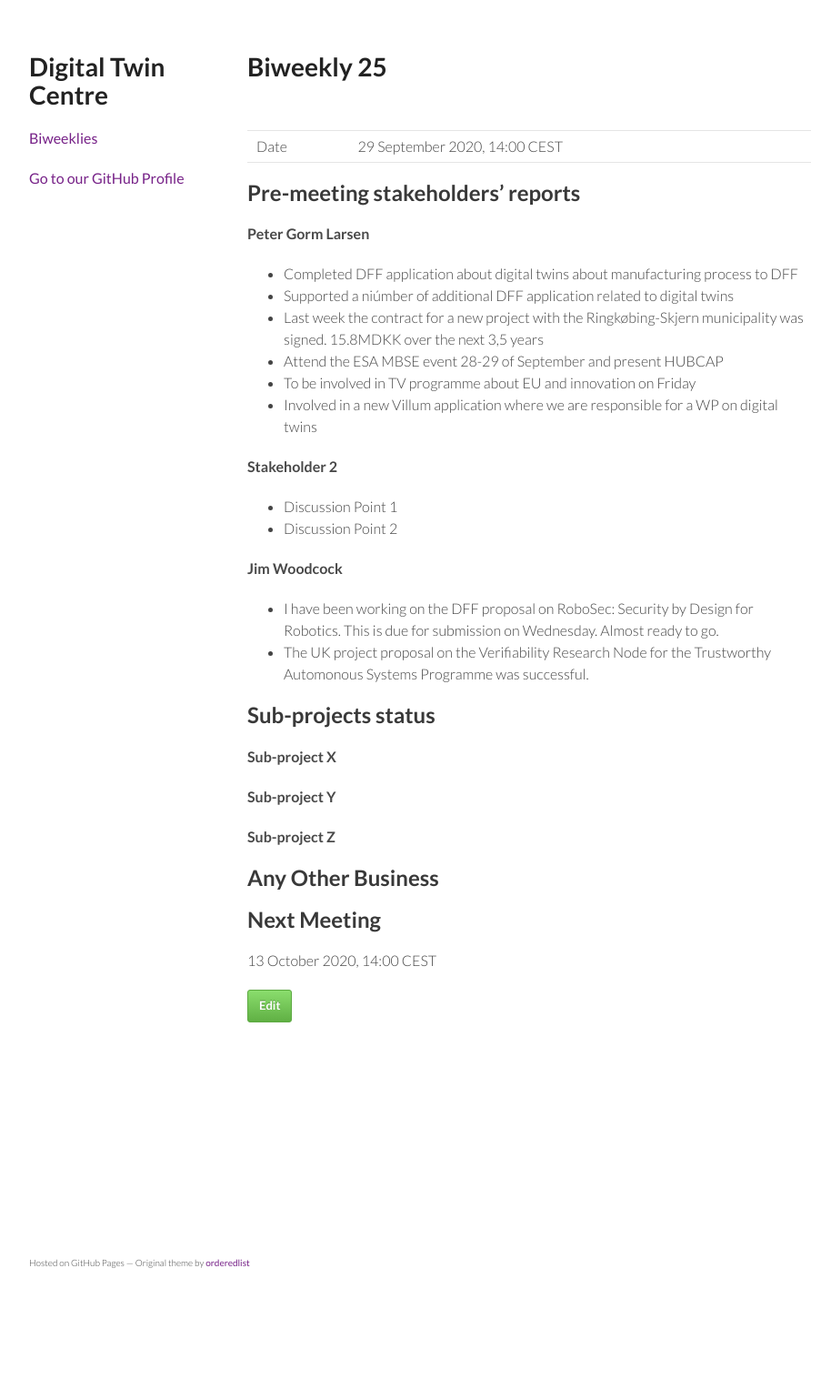
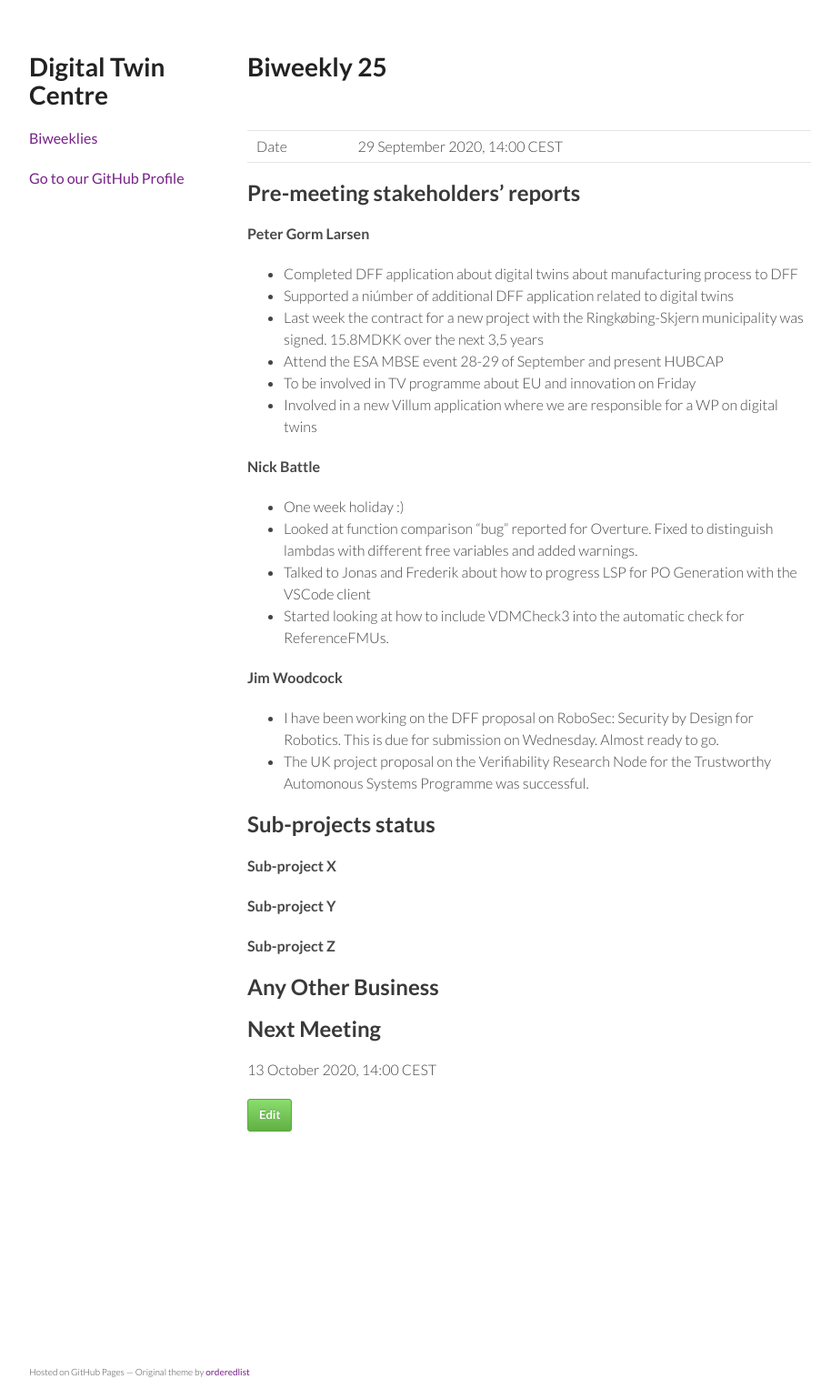
Before and after one commit to digitaltwincentre/digitaltwincentre.github.io, a Jekyll site: the page built from _biweeklies/Biweekly-25.md, in a window 1280 px wide. Shown: the whole page at 91% size, without its empty margins (178-1092 px from the left). Built offline with Jekyll 4.4.1, drawn with Linux system fonts in a browser that asks for light colours; nearby versions of some CDN libraries; before the commit the page ends 1418 px from its top, so only the background shows below that.

Commit message:
Update Biweekly-25.md

```diff
--- a/_biweeklies/Biweekly-25.md
+++ b/_biweeklies/Biweekly-25.md
@@ -28,9 +28,11 @@ date: 29 September 2020, 1400 CEST
 * To be involved in TV programme about EU and innovation on Friday
 * Involved in a new Villum application where we are responsible for a WP on digital twins
 
-#### Stakeholder 2
-* Discussion Point 1
-* Discussion Point 2
+#### Nick Battle
+* One week holiday :)
+* Looked at function comparison "bug" reported for Overture. Fixed to distinguish lambdas with different free variables and added warnings.
+* Talked to Jonas and Frederik about how to progress LSP for PO Generation with the VSCode client
+* Started looking at how to include VDMCheck3 into the automatic check for ReferenceFMUs.
 
 #### Jim Woodcock
 * I have been working on the DFF proposal on RoboSec: Security by Design for Robotics. This is due for submission on Wednesday. Almost ready to go.
```
